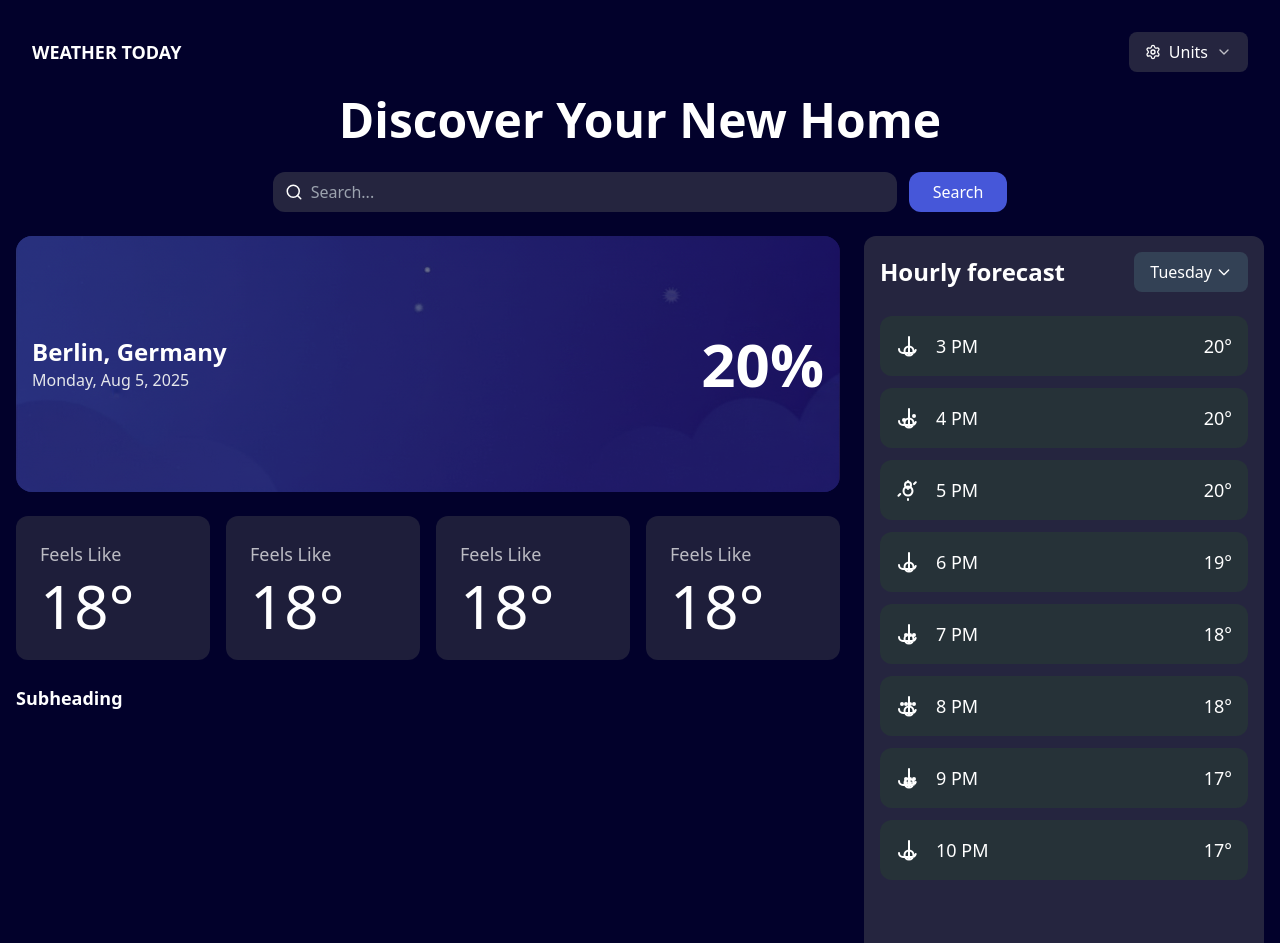
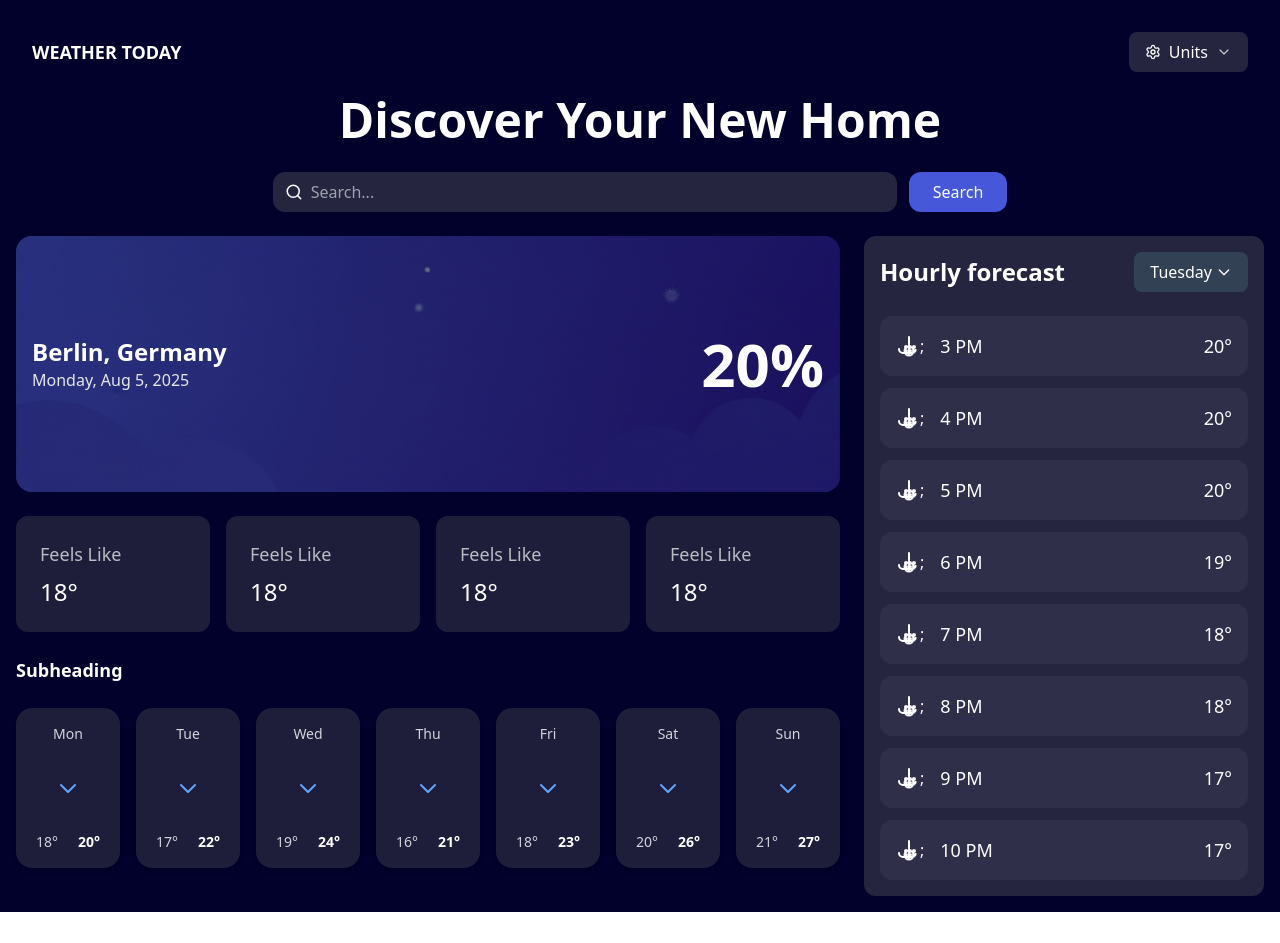
Before and after one commit to gauravmehra2021/react-design-prec, a React (Vite) app: page / in a window 1280 px wide. Shown: the top 943 px of the page. After the commit the page ends 912 px from the top, so only its background shows below. Built offline with nearby package versions, Linux system fonts and the light colour scheme.

Commit message:
added the changes

```diff
--- a/src/pages/skylooking/Skylooking.jsx
+++ b/src/pages/skylooking/Skylooking.jsx
@@ -18,7 +18,7 @@ const Skylooking = () => {
                 {/* HEADING */}
 
 
-<SearchBar/>
+                <SearchBar />
 
                 {/* MAIN CONTENT */}
                 <div className="grid grid-cols-1 lg:grid-cols-3 gap-6">
--- a/src/pages/skylooking/componets/Bigcards.jsx
+++ b/src/pages/skylooking/componets/Bigcards.jsx
@@ -1,39 +1,54 @@
-import React from 'react'
+import React from "react";
 
 const Bigcards = () => {
-    return (
-        <div>
-            <div className="grid grid-cols-2 sm:grid-cols-3 md:grid-cols-5 gap-4">
-                {[1, 2, 3, 4, 5].map((i) => (
-                    <div className="flex justify-center items-center min-h-screen p-4">
-                        <div className="relative w-64 h-96 bg-gradient-to-b from-gray-800 to-gray-900 rounded-3xl shadow-xl overflow-hidden flex flex-col items-center justify-between p-6">
-                            <div className="absolute inset-0 -z-10 opacity-50">
-                                {/* Optional: Add a subtle background pattern or gradient */}
-                            </div>
+  const data = [
+    { day: "Mon", low: 18, high: 20 },
+    { day: "Tue", low: 17, high: 22 },
+    { day: "Wed", low: 19, high: 24 },
+    { day: "Thu", low: 16, high: 21 },
+    { day: "Fri", low: 18, high: 23 },
+    { day: "Sat", low: 20, high: 26 },
+    { day: "Sun", low: 21, high: 27 },
+  ];
 
-                            <div className="text-center">
-                                <h2 className="text-4xl font-bold text-white mb-2">Wed</h2>
-                            </div>
+  return (
+    <div className="w-full mt-6">
+      <div className="grid grid-cols-2 sm:grid-cols-3 md:grid-cols-4 lg:grid-cols-7 gap-4">
+        {data.map((item, i) => (
+          <div
+            key={i}
+            className="bg-[#1E1E3A] rounded-2xl pt-4 pb-4 flex flex-col items-center justify-between  gap-5 text-white shadow-md hover:scale-105 transition duration-300"
+          >
+            {/* Day */}
+            <p className="text-sm text-gray-300">{item.day}</p>
 
-                            <div className="flex flex-col items-center justify-center">
-                                <div className="relative w-24 h-24 mb-4">
-
-                                </div>
-                                <p className="text-5xl font-extrabold text-white">21°</p>
-                            </div>
-
-                            <div className="flex justify-between w-full text-white text-2xl font-bold">
-                                <span>21°</span>
-                                <span>15°</span>
-                            </div>
-                        </div>
-                    </div>
-
-                ))}
+            {/* Icon */}
+            <div className="my-3">
+              <svg
+                className="w-6 h-6 text-blue-400"
+                fill="none"
+                stroke="currentColor"
+                viewBox="0 0 24 24"
+              >
+                <path
+                  strokeLinecap="round"
+                  strokeLinejoin="round"
+                  strokeWidth="2"
+                  d="M19 9l-7 7-7-7"
+                />
+              </svg>
             </div>
 
-        </div>
-    )
-}
+            {/* Temps */}
+            <div className="flex gap-5 text-sm">
+              <span className="text-gray-300">{item.low}°</span>
+              <span className="font-semibold">{item.high}°</span>
+            </div>
+          </div>
+        ))}
+      </div>
+    </div>
+  );
+};
 
-export default Bigcards
+export default Bigcards;
--- a/src/pages/skylooking/componets/Sidebar.jsx
+++ b/src/pages/skylooking/componets/Sidebar.jsx
@@ -13,116 +13,8 @@ const Sidebar = () => {
         { time: '10 PM', temperature: '17°', icon: 'cloud' },
     ];
 
-    const renderIcon = (iconType) => {
-        switch (iconType) {
-            case 'cloud':
     return (
-                    <svg
-                        className="w-6 h-6"
-                        fill="none"
-                        stroke="currentColor"
-                        viewBox="0 0 24 24"
-                        xmlns="http://www.w3.org/2000/svg"
-                    >
-                        <path
-                            strokeLinecap="round"
-                            strokeLinejoin="round"
-                            strokeWidth="2"
-                            d="M3 15a4 4 0 004 4h9a4 4 0 003.717-2.982M13 21V3m0 18.5a4.5 4.5 0 000-9h0a4.5 4.5 0 000 9z"
-                        ></path>
-                    </svg>
-                );
-            case 'partly-cloudy':
-                return (
-                    <svg
-                        className="w-6 h-6"
-                        fill="none"
-                        stroke="currentColor"
-                        viewBox="0 0 24 24"
-                        xmlns="http://www.w3.org/2000/svg"
-                    >
-                        <path
-                            strokeLinecap="round"
-                            strokeLinejoin="round"
-                            strokeWidth="2"
-                            d="M3 15a4 4 0 004 4h9a4 4 0 003.717-2.982M13 21V3m0 18.5a4.5 4.5 0 000-9h0a4.5 4.5 0 000 9zM7 14a1 1 0 011-1h0a1 1 0 011 1v0a1 1 0 01-1 1h0a1 1 0 01-1-1v0zM17 10a1 1 0 011-1h0a1 1 0 011 1v0a1 1 0 01-1 1h0a1 1 0 01-1-1v0z"
-                        ></path>
-                    </svg>
-                );
-            case 'sunny':
-                return (
-                    <svg
-                        className="w-6 h-6"
-                        fill="none"
-                        stroke="currentColor"
-                        viewBox="0 0 24 24"
-                        xmlns="http://www.w3.org/2000/svg"
-                    >
-                        <path
-                            strokeLinecap="round"
-                            strokeLinejoin="round"
-                            strokeWidth="2"
-                            d="M12 3v1m0 18v-1M4.21 16.03l-1.76 1.76M19.79 4.21l-1.76 1.76M12 11v-1m0 0a3 3 0 110-6 3 3 0 010 6zM12 17.5a4.5 4.5 0 100-9 4.5 4.5 0 000 9z"
-                        ></path>
-                    </svg>
-                );
-            case 'rainy-cloud':
-                return (
-                    <svg
-                        className="w-6 h-6"
-                        fill="none"
-                        stroke="currentColor"
-                        viewBox="0 0 24 24"
-                        xmlns="http://www.w3.org/2000/svg"
-                    >
-                        <path
-                            strokeLinecap="round"
-                            strokeLinejoin="round"
-                            strokeWidth="2"
-                            d="M3 15a4 4 0 004 4h9a4 4 0 003.717-2.982M13 21V3m0 18.5a4.5 4.5 0 000-9h0a4.5 4.5 0 000 9zM9 13a1 1 0 011-1h0a1 1 0 011 1v0a1 1 0 01-1 1h0a1 1 0 01-1-1v0zM13 13a1 1 0 011-1h0a1 1 0 011 1v0a1 1 0 01-1 1h0a1 1 0 01-1-1v0zM17 13a1 1 0 011-1h0a1 1 0 011 1v0a1 1 0 01-1 1h0a1 1 0 01-1-1v0z"
-                        ></path>
-                    </svg>
-                );
-            case 'windy':
-                return (
-                    <svg
-                        className="w-6 h-6"
-                        fill="none"
-                        stroke="currentColor"
-                        viewBox="0 0 24 24"
-                        xmlns="http://www.w3.org/2000/svg"
-                    >
-                        <path
-                            strokeLinecap="round"
-                            strokeLinejoin="round"
-                            strokeWidth="2"
-                            d="M3 15a4 4 0 004 4h9a4 4 0 003.717-2.982M13 21V3m0 18.5a4.5 4.5 0 000-9h0a4.5 4.5 0 000 9zM5 10a1 1 0 011-1h0a1 1 0 011 1v0a1 1 0 01-1 1h0a1 1 0 01-1-1v0zM9 10a1 1 0 011-1h0a1 1 0 011 1v0a1 1 0 01-1 1h0a1 1 0 01-1-1v0zM13 10a1 1 0 011-1h0a1 1 0 011 1v0a1 1 0 01-1 1h0a1 1 0 01-1-1v0zM17 10a1 1 0 011-1h0a1 1 0 011 1v0a1 1 0 01-1 1h0a1 1 0 01-1-1v0z"
-                        ></path>
-                    </svg>
-                );
-            case 'snowy-cloud':
-                return (
-                    <svg
-                        className="w-6 h-6"
-                        fill="none"
-                        stroke="currentColor"
-                        viewBox="0 0 24 24"
-                        xmlns="http://www.w3.org/2000/svg"
-                    >
-                        <path
-                            strokeLinecap="round"
-                            strokeLinejoin="round"
-                            strokeWidth="2"
-                            d="M3 15a4 4 0 004 4h9a4 4 0 003.717-2.982M13 21V3m0 18.5a4.5 4.5 0 000-9h0a4.5 4.5 0 000 9zM9 13a1 1 0 011-1h0a1 1 0 011 1v0a1 1 0 01-1 1h0a1 1 0 01-1-1v0zM13 13a1 1 0 011-1h0a1 1 0 011 1v0a1 1 0 01-1 1h0a1 1 0 01-1-1v0zM17 13a1 1 0 011-1h0a1 1 0 011 1v0a1 1 0 01-1 1h0a1 1 0 01-1-1v0zM9 17a1 1 0 011-1h0a1 1 0 011 1v0a1 1 0 01-1 1h0a1 1 0 01-1-1v0zM13 17a1 1 0 011-1h0a1 1 0 011 1v0a1 1 0 01-1 1h0a1 1 0 01-1-1v0zM17 17a1 1 0 011-1h0a1 1 0 011 1v0a1 1 0 01-1 1h0a1 1 0 01-1-1v0z"
-                        ></path>
-                    </svg>
-                );
-            default:
-                return null;
-        }
-    };
-  return (
-        <div className="bg-[#25253f] min-h-screen flex flex-col items-center p-4 rounded-xl">
+        <div className="bg-[#25253f]  flex flex-col items-center p-4 rounded-xl">
             <header className="w-full max-w-md flex justify-between items-center mb-6">
                 <h1 className="text-2xl font-semibold text-white">Hourly forecast</h1>
                 <div className="relative">
@@ -153,10 +45,23 @@ const Sidebar = () => {
                 {forecastData.map((item, index) => (
                     <div
                         key={index}
-                                    className="bg-[#263238] rounded-xl p-4 flex items-center justify-between text-white"
+                        className="bg-[#2f2f49] rounded-xl p-4 flex items-center justify-between text-white"
                     >
                         <div className="flex items-center space-x-4">
-                                        {renderIcon(item.icon)}
+                            <svg
+                                className="w-6 h-6"
+                                fill="none"
+                                stroke="currentColor"
+                                viewBox="0 0 24 24"
+                                xmlns="http://www.w3.org/2000/svg"
+                            >
+                                <path
+                                    strokeLinecap="round"
+                                    strokeLinejoin="round"
+                                    strokeWidth="2"
+                                    d="M3 15a4 4 0 004 4h9a4 4 0 003.717-2.982M13 21V3m0 18.5a4.5 4.5 0 000-9h0a4.5 4.5 0 000 9zM9 13a1 1 0 011-1h0a1 1 0 011 1v0a1 1 0 01-1 1h0a1 1 0 01-1-1v0zM13 13a1 1 0 011-1h0a1 1 0 011 1v0a1 1 0 01-1 1h0a1 1 0 01-1-1v0zM17 13a1 1 0 011-1h0a1 1 0 011 1v0a1 1 0 01-1 1h0a1 1 0 01-1-1v0zM9 17a1 1 0 011-1h0a1 1 0 011 1v0a1 1 0 01-1 1h0a1 1 0 01-1-1v0zM13 17a1 1 0 011-1h0a1 1 0 011 1v0a1 1 0 01-1 1h0a1 1 0 01-1-1v0zM17 17a1 1 0 011-1h0a1 1 0 011 1v0a1 1 0 01-1 1h0a1 1 0 01-1-1v0z"
+                                ></path>
+                            </svg>;
                             <span className="text-lg font-medium">{item.time}</span>
                         </div>
                         <span className="text-lg font-medium">{item.temperature}</span>
--- a/src/pages/skylooking/componets/Smallcard.jsx
+++ b/src/pages/skylooking/componets/Smallcard.jsx
@@ -11,7 +11,7 @@ const Smallcard = () => {
                                     <div className="text-white text-opacity-70 text-lg font-medium mb-2">
                                         Feels Like
                                     </div>
-                                    <div className="text-white text-6xl font-light">
+                                    <div className="text-white text-2xl font-light">
                                         18°
                                     </div>
                                 </div>
```
Lines whose indentation alone changed are shown as unchanged.
